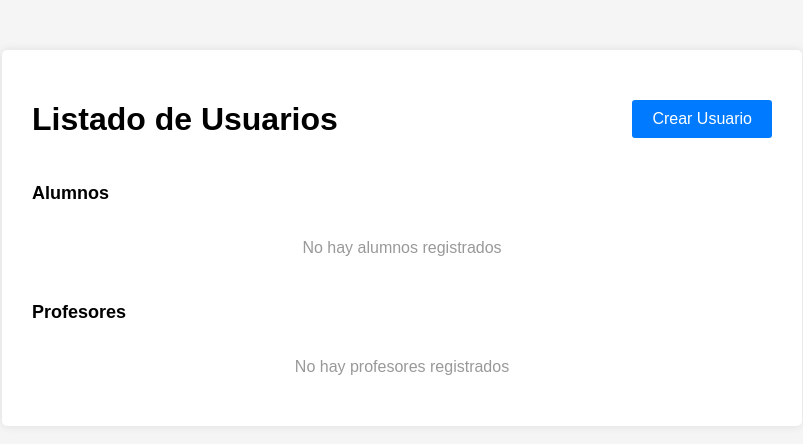
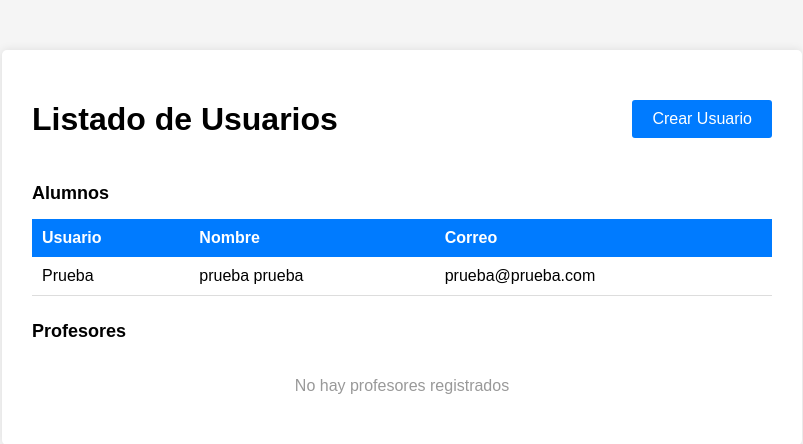
Before and after one commit to CarriDe/DWES-UT04-Practica-2025-2026, a Django app: page /lista/ in a window 1280 px wide. Shown: the top 444 px of the page, without its empty margins (238-1041 px from the left). Run offline with Django 5.2, Linux system fonts and the light colour scheme; data comes from the database, SQL or seed files in the repository; data that the repository does not hold is empty.

Commit message:
css lista y prueba creación del primer usuario.

```diff
--- a/Aplicaciones/templates/Aplicaciones/lista_usuarios.html
+++ b/Aplicaciones/templates/Aplicaciones/lista_usuarios.html
@@ -86,7 +86,6 @@
         </div>
 
         <h2>Alumnos</h2>
-        {% if alumnos %}
         <table>
             <thead>
                 <tr>
@@ -102,12 +101,13 @@
                     <td>{{ alumno.first_name }} {{ alumno.last_name }}</td>
                     <td>{{ alumno.email }}</td>
                 </tr>
+                {% empty %}
+                <tr>
+                    <td colspan="3" class="no-data">No hay alumnos registrados</td>
+                </tr>
                 {% endfor %}
             </tbody>
         </table>
-        {% else %}
-        <div class="no-data">No hay alumnos registrados</div>
-        {% endif %}
 
         <h2>Profesores</h2>
         {% if profesores %}
```
Also changed, not shown: Aplicaciones/migrations/0001_initial.py, db.sqlite3.
